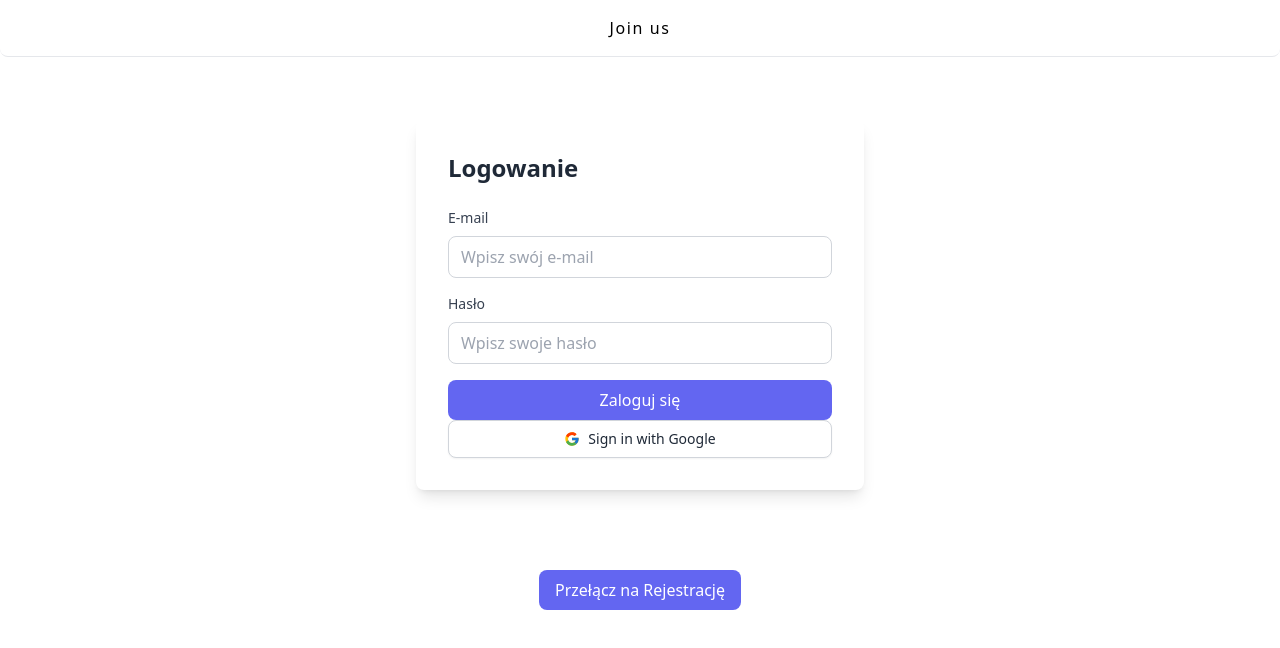
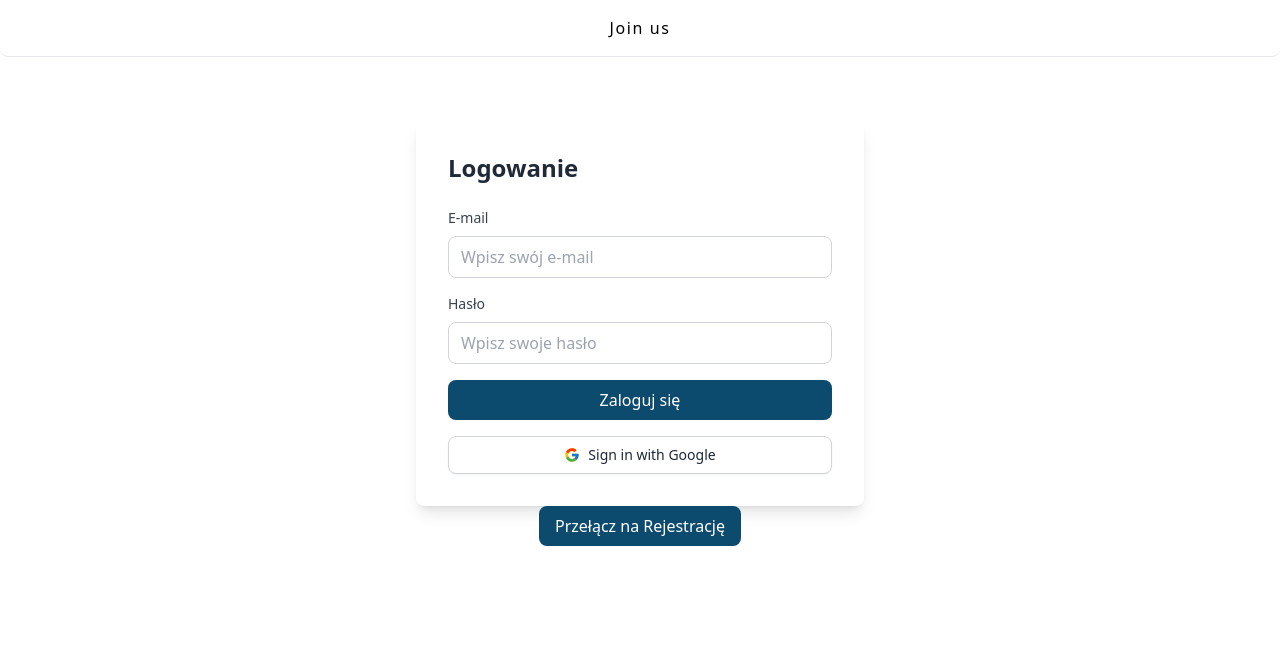
Before and after one commit to pawelek7k/future, a Next.js app: page /Login in a window 1280 px wide. Shown: the top 648 px of the page. Built offline with nearby package versions, Linux system fonts and the light colour scheme; no server answers.

Commit message:
add styles & components

```diff
--- a/components/buttons/index.tsx
+++ b/components/buttons/index.tsx
@@ -1,5 +1,10 @@
 import { signIn } from "next-auth/react";
 import { FcGoogle } from "react-icons/fc";
+
+interface ButtonProps {
+  children: string;
+  onClick?: () => void;
+}
 
 export const GoogleButton = () => {
   return (
@@ -14,3 +19,15 @@ export const GoogleButton = () => {
     </button>
   );
 };
+
+export const PrimaryButton = ({ children, onClick }: ButtonProps) => {
+  return (
+    <button
+      type="submit"
+      className="w-full bg-sky-900 text-white py-2 px-4 rounded-lg hover:bg-sky-950 focus:outline-none focus:ring-2  focus:ring-opacity-50"
+      onClick={onClick}
+    >
+      {children}
+    </button>
+  );
+};
--- a/components/login/Login.tsx
+++ b/components/login/Login.tsx
@@ -1,4 +1,4 @@
-import { GoogleButton } from "../buttons";
+import { GoogleButton, PrimaryButton } from "../buttons";
 
 interface FormData {
   email: string;
@@ -54,13 +54,14 @@ export const LoginForm: React.FC<LoginFormProps> = ({
           className="w-full px-3 py-2 border border-gray-300 rounded-lg focus:outline-none focus:border-indigo-500"
         />
       </div>
-      <button
-        type="submit"
-        className="w-full bg-indigo-500 text-white py-2 px-4 rounded-lg hover:bg-indigo-600 focus:outline-none focus:ring-2 focus:ring-indigo-500 focus:ring-opacity-50"
-      >
-        Zaloguj się
-      </button>
-      <GoogleButton />
+      <ul className="flex flex-col gap-4">
+        <li>
+          <PrimaryButton>Zaloguj się</PrimaryButton>
+        </li>
+        <li>
+          <GoogleButton />
+        </li>
+      </ul>
     </form>
   </div>
 );
--- a/components/login/Signup.tsx
+++ b/components/login/Signup.tsx
@@ -1,4 +1,5 @@
 import React from "react";
+import { PrimaryButton } from "../buttons";
 
 interface SignupFormProps {
   formData: {
@@ -70,12 +71,7 @@ export const SignupForm: React.FC<SignupFormProps> = ({
             className="w-full px-3 py-2 border border-gray-300 rounded-lg focus:outline-none focus:border-indigo-500"
           />
         </div>
-        <button
-          type="submit"
-          className="w-full bg-indigo-500 text-white py-2 px-4 rounded-lg hover:bg-indigo-600 focus:outline-none focus:ring-2 focus:ring-indigo-500 focus:ring-opacity-50"
-        >
-          Zarejestruj się
-        </button>
+        <PrimaryButton>Zarejestruj się</PrimaryButton>
       </form>
     </div>
   );
--- a/components/login/index.tsx
+++ b/components/login/index.tsx
@@ -2,6 +2,7 @@ import { createUser } from "@/lib/signup/userApi";
 import { signIn } from "next-auth/react";
 import { useRouter } from "next/router";
 import { useState } from "react";
+import { PrimaryButton } from "../buttons";
 import { LoginForm } from "./Login";
 import { SignupForm } from "./Signup";
 
@@ -73,12 +74,11 @@ export const Container = () => {
           submitHandler={submitHandler}
         />
       )}
-      <button
-        onClick={toggleForm}
-        className="mb-4 bg-indigo-500 text-white py-2 px-4 rounded-lg hover:bg-indigo-600 focus:outline-none focus:ring-2 focus:ring-indigo-500 focus:ring-opacity-50 mt-20"
-      >
-        {isLogin ? "Przełącz na Rejestrację" : "Przełącz na Logowanie"}
-      </button>
+      <div>
+        <PrimaryButton onClick={toggleForm}>
+          {isLogin ? "Przełącz na Rejestrację" : "Przełącz na Logowanie"}
+        </PrimaryButton>
+      </div>
     </div>
   );
 };
```
